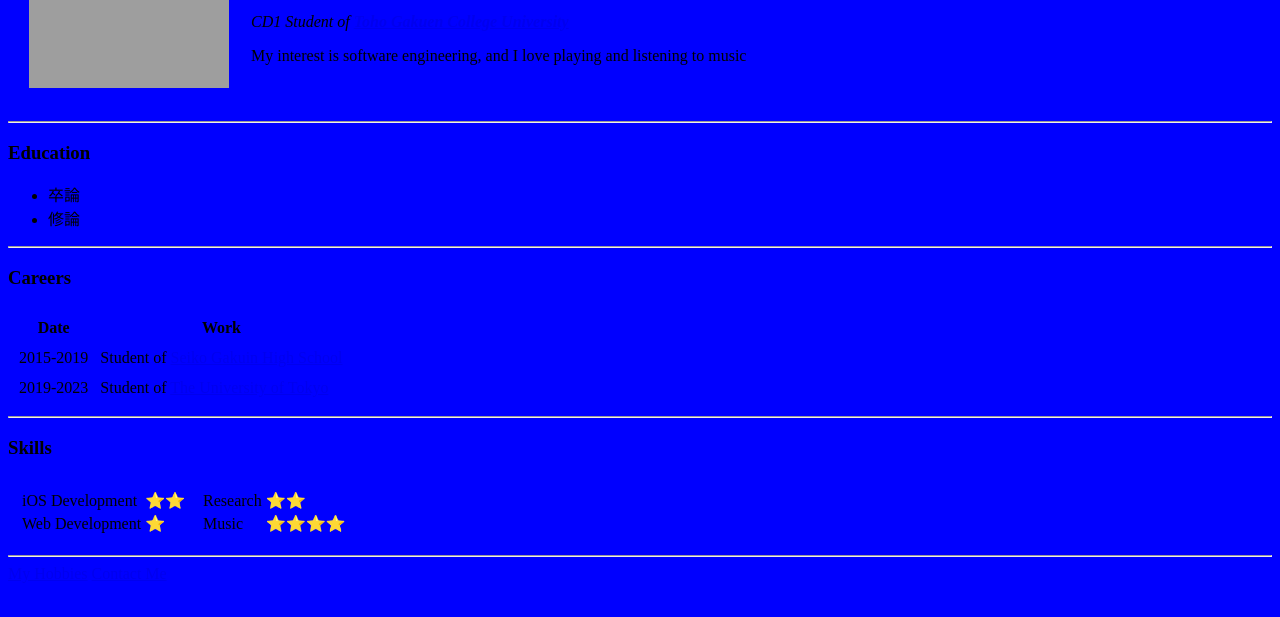
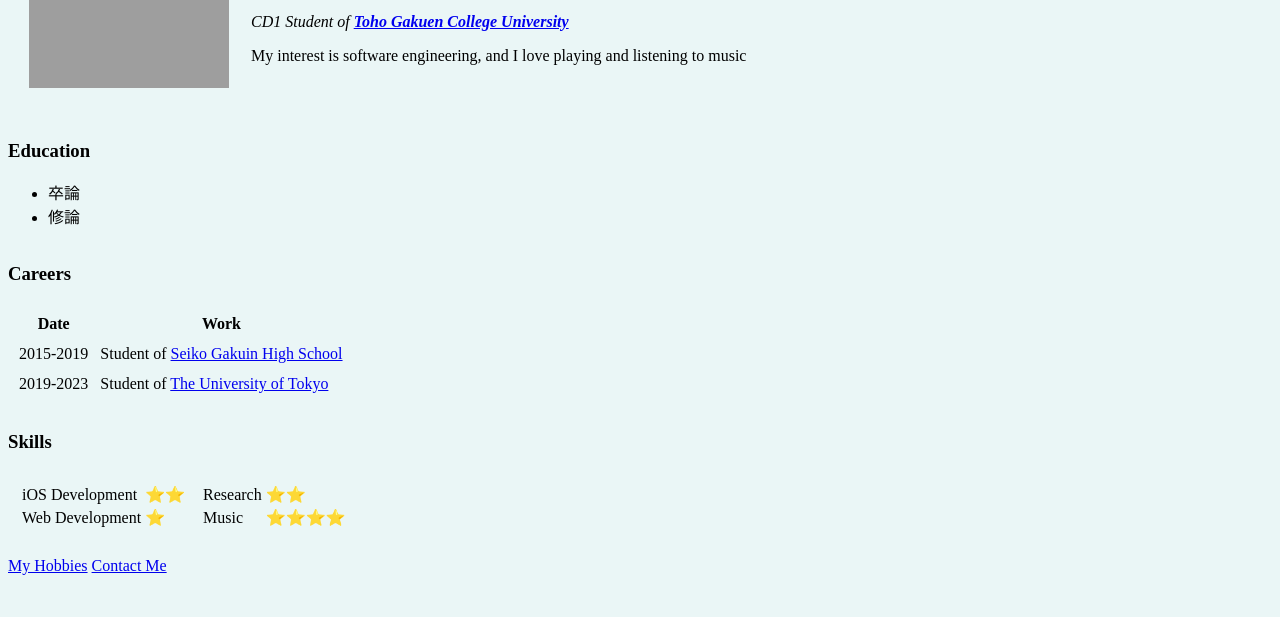
Before and after one commit to reireirei1221/Learn_HTML, a plain HTML site: page index.html in a window 1280 px wide. Shown: the part 141-758 px from the top of the page. Drawn offline with Linux system fonts and the light colour scheme; grey boxes are pictures that could not be loaded.

Commit message:
color changed

```diff
--- a/index.html
+++ b/index.html
@@ -6,9 +6,22 @@
     <meta http-equiv="X-UA-Compatible" content="IE=edge">
     <meta name="viewport" content="width=device-width, initial-scale=1.0">
     <title>Rei's Profile</title>
+
+    <style>
+        body {
+            background-color: #EAF6F6;
+        }
+
+        hr {
+            background-color: white;
+            border-style: none;
+        }
+
+    </style>
+
 </head>
 
-<body style="background-color: blue;">
+<body>
     <table cellspacing="20">
         <tr>
             <td><img src="Images/My_Profile_2.png" alt="Rei profile picture" width="200" height="200"></td>
```
